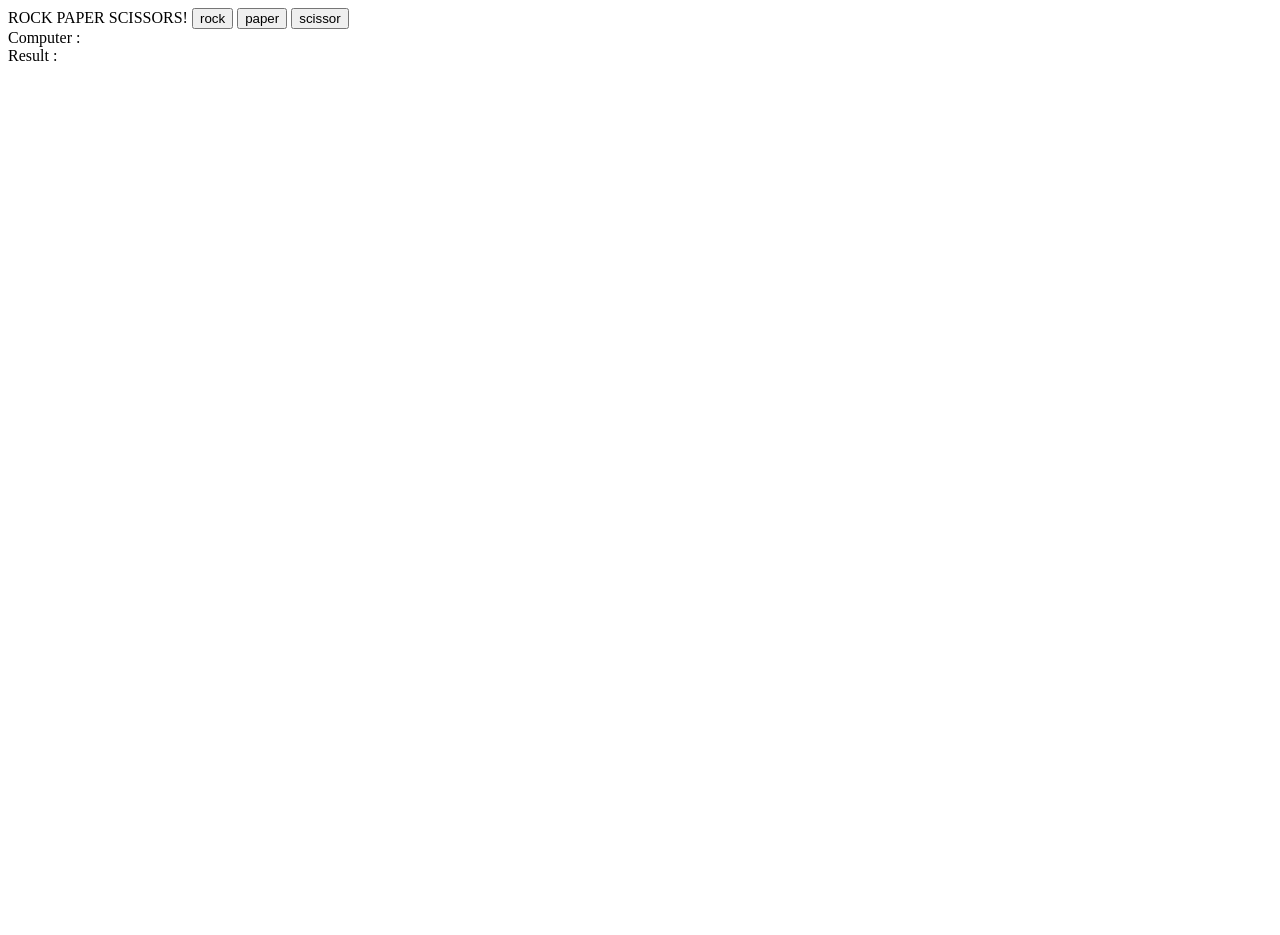
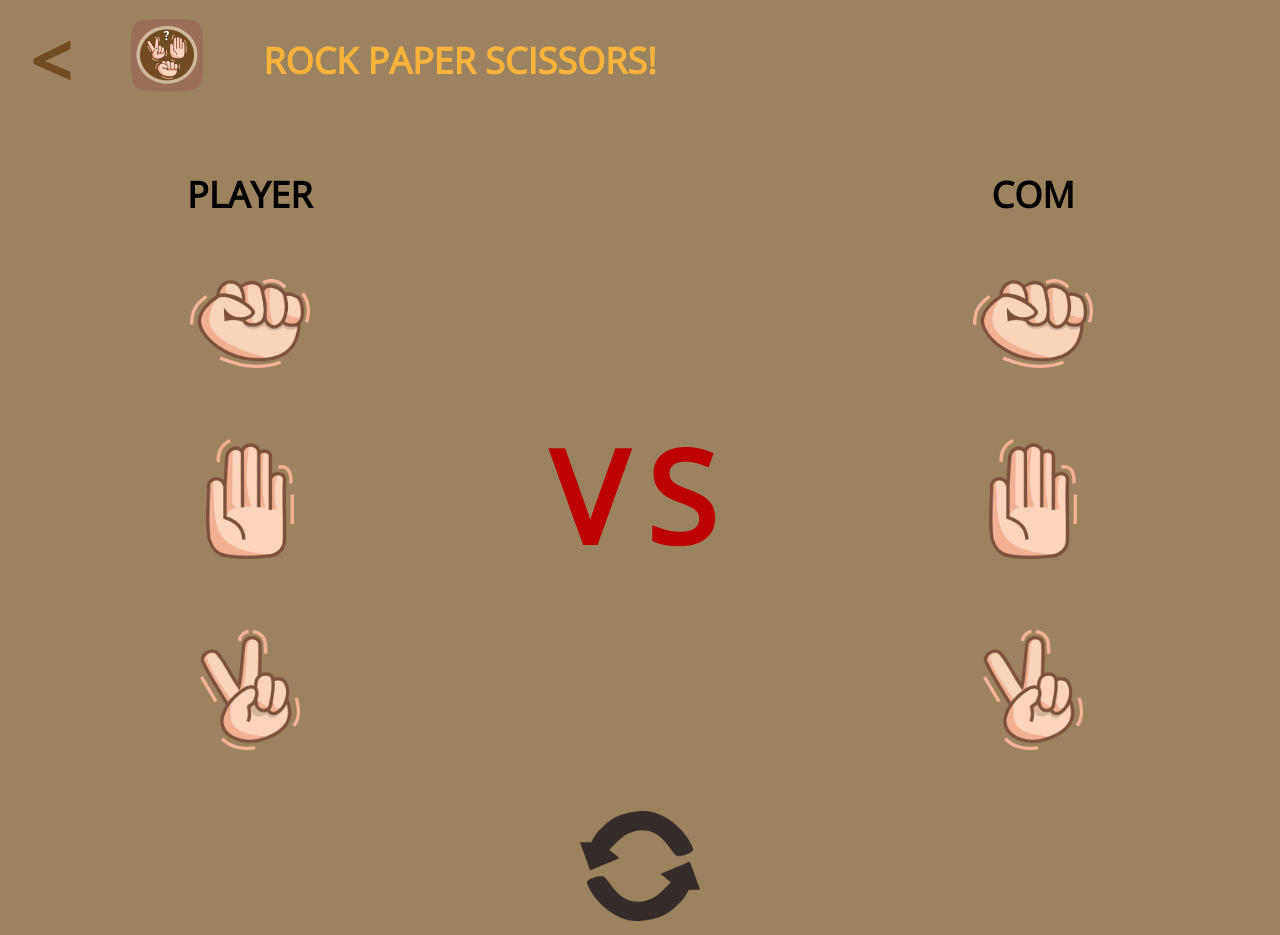
Before and after one commit to shirahub/BinarChallengeChapter3, a plain HTML site: page pages/game.html in a window 1280 px wide. Before the commit the page ends 800 px from the top, so only its background shows below. Drawn offline with nearby package versions, Linux system fonts and the light colour scheme.

Commit message:
simplify script

```diff
--- a/pages/game.html
+++ b/pages/game.html
@@ -5,62 +5,211 @@
     <meta http-equiv="X-UA-Compatible" content="IE=edge" />
     <meta name="viewport" content="width=device-width, initial-scale=1.0" />
     <title>Document</title>
+    <link rel="preconnect" href="https://fonts.gstatic.com" crossorigin />
+    <link
+      href="https://fonts.googleapis.com/css2?family=Bebas+Neue&family=Open+Sans&display=swap"
+      rel="stylesheet"
+    />
+    <style>
+      * {
+        box-sizing: border-box;
+        padding: 0;
+        margin: 0;
+      }
+
+      header {
+        display: flex;
+        flex-direction: row;
+        height: 15vh;
+        align-items: center;
+      }
+
+      .game-logo > img {
+        max-width: unset;
+      }
+
+      header > div {
+        margin: 30px;
+      }
+
+      .back-button {
+        font-size: 72px;
+        color: #724c21;
+      }
+
+      .game-name {
+        color: #f9b23d;
+      }
+
+      body {
+        font-family: "Open Sans", sans-serif;
+        background: #9c835f;
+        font-size: 36px;
+        font-weight: bold;
+      }
+
+      .container {
+        display: flex;
+        justify-content: space-around;
+        flex-direction: column;
+        text-align: center;
+      }
+
+      .game-wrapper {
+        display: flex;
+        flex-direction: row;
+        justify-content: space-evenly;
+        text-align: center;
+      }
+
+      img {
+        height: auto;
+        width: auto;
+        max-width: 120px;
+        max-height: 120px;
+      }
+
+      .game-row {
+        margin: 20px;
+        display: flex;
+        flex-direction: column;
+      }
+
+      .game-row > div {
+        flex: 2 1 auto;
+        margin: 10px;
+        padding: 20px;
+      }
+
+      /* .game-wrapper > .game-row:nth-child(1) > div:nth-child(n + 2):active,
+      .game-wrapper > .game-row:nth-child(1) > div:nth-child(n + 2):focus {
+        background-color: #c4c4c4;
+        border-radius: 30px;
+      } */
+
+      .center-text {
+        font-size: 128px;
+        letter-spacing: 20px;
+        color: #bd0000;
+      }
+
+      .result-text {
+        font-size: 38px;
+        background: #4c9654;
+        border-radius: 10px;
+        transform: rotate(-30.98deg);
+        color: white;
+      }
+
+      .active-state {
+        background-color: #c4c4c4;
+        border-radius: 30px;
+      }
+
+      .disable-event {
+        pointer-events: none;
+      }
+    </style>
   </head>
   <body>
-    ROCK PAPER SCISSORS!
-
-    <button onclick="play(ROCK)">rock</button>
-    <button onclick="play(PAPER)">paper</button>
-    <button onclick="play(SCISSORS)">scissor</button>
-
+    <header>
+      <div class="back-button" onclick="back()"><</div>
+      <div class="game-logo">
+        <img src="/assets/game-logo.png" />
+      </div>
+      <div class="game-name">ROCK PAPER SCISSORS!</div>
+    </header>
+    <div class="container">
+      <div class="game-wrapper">
+        <div class="game-row">
+          <div>PLAYER</div>
+          <div id="choice-player-rock" tabindex="0" onclick="play(ROCK)">
+            <img src="/assets/batu.png" />
+          </div>
+          <div id="choice-player-paper" tabindex="0" onclick="play(PAPER)">
+            <img src="/assets/kertas.png" />
+          </div>
+          <div
+            id="choice-player-scissors"
+            tabindex="0"
+            onclick="play(SCISSORS)"
+          >
+            <img src="/assets/gunting.png" />
+          </div>
+        </div>
+        <div class="game-row">
+          <div></div>
+          <div></div>
+          <div id="centerText" class="center-text">VS</div>
+          <div></div>
+        </div>
+        <div class="game-row">
+          <div>COM</div>
+          <div id="choice-comp-rock"><img src="/assets/batu.png" /></div>
+          <div id="choice-comp-paper"><img src="/assets/kertas.png" /></div>
+          <div id="choice-comp-scissors"><img src="/assets/gunting.png" /></div>
+        </div>
+      </div>
+      <div onclick="replay()"><img src="/assets/refresh.png" /></div>
+    </div>
     <br />
-    Computer :
-    <span id="computer-AI"></span>
-    <br />
-    Result :
-    <span id="game-result"></span>
 
     <script>
       const ROCK = "rock";
       const PAPER = "paper";
       const SCISSORS = "scissors";
-      const DRAW = "Its's a draw";
-      const WIN = "You Win!!";
-      const LOSE = "You Lose!!";
+      const VS = "VS";
+      const DRAW = "DRAW";
+      const WIN = "PLAYER WIN";
+      const LOSE = "COMP WIN";
+      const choices = [ROCK, PAPER, SCISSORS];
+      var centerText = document.getElementById("centerText");
 
-      var choices = [ROCK, PAPER, SCISSORS];
+      function back() {
+        window.history.back();
+      }
 
-      function play(playerChoice) {
+      function replay() {
+        centerText.className = "center-text";
+        centerText.innerHTML = VS;
+
+        document.querySelectorAll("[id^='choice-']").forEach((e) => {
+          e.classList.remove("active-state");
+          e.classList.remove("disable-event");
+        });
+      }
+
+      function play(p) {
         var randomIndex = Math.floor(Math.random() * choices.length);
-        var randomElement = choices[randomIndex];
-        var result = DRAW;
+        var c = choices[randomIndex];
+        centerText.innerHTML = DRAW;
 
-        switch (playerChoice) {
-          case ROCK:
-            if (randomElement == SCISSORS) {
-              result = WIN;
-            } else if (randomElement == PAPER) {
-              result = LOSE;
-            }
-            break;
-          case PAPER:
-            if (randomElement == ROCK) {
-              result = WIN;
-            } else if (randomElement == SCISSORS) {
-              result = LOSE;
-            }
-            break;
-          case SCISSORS:
-            if (randomElement == PAPER) {
-              result = WIN;
-            } else if (randomElement == ROCK) {
-              result = LOSE;
-            }
-            break;
+        if (
+          (p == ROCK && c == SCISSORS) ||
+          (p == PAPER && c == ROCK) ||
+          (p == SCISSORS && c == PAPER)
+        ) {
+          centerText.innerHTML = WIN;
+        } else if (
+          (p == ROCK && c == PAPER) ||
+          (p == PAPER && c == SCISSORS) ||
+          (p == SCISSORS && c == ROCK)
+        ) {
+          centerText.innerHTML = LOSE;
         }
 
-        document.getElementById("computer-AI").innerHTML = randomElement;
-        document.getElementById("game-result").innerHTML = result;
+        document
+          .getElementById("choice-comp-" + c)
+          .classList.add("active-state");
+        document
+          .getElementById("choice-player-" + p)
+          .classList.add("active-state");
+
+        centerText.className = "result-text";
+
+        document.querySelectorAll("[id*='player-']").forEach((element) => {
+          element.classList.add("disable-event");
+        });
       }
     </script>
   </body>
```
Also changed, not shown: assets/batu.png (added), assets/game-logo.png (added), assets/gunting.png (added), assets/kertas.png (added), assets/refresh.png (added).
